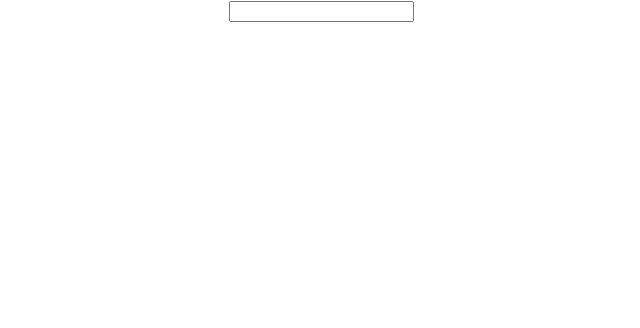
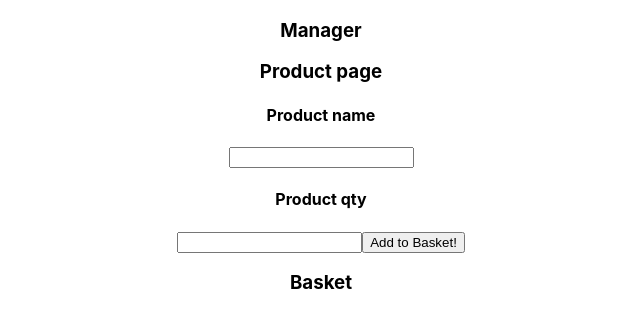
Before and after one commit to Reece-elder/BAE-21-MERN, a React (Create React App) app in the folder React/bae21-react/: page / in a window 1280 px wide. Shown: the top 328 px of the page, without its empty margins (319-959 px from the left). Built offline with nearby package versions, Linux system fonts and the light colour scheme.

Commit message:
horrible spaghetti code

```diff
--- a/React/bae21-react/src/App.js
+++ b/React/bae21-react/src/App.js
@@ -6,11 +6,12 @@ import Pizza from './components/004-props/Pizza';
 import PizzaOrder from './components/004-props/PizzaOrder';
 import ParentArray from './components/004-props/array/Parent';
 import './css/App.css';
-import Manager from './components/005-state/Manager';
+// import Manager from './components/005-state/Manager';
 import ControlledInput from './components/006-Forms/ControlledInput';
 import UserPassComp from './components/state-exercises/UserPassComp';
 import SearchTable from './components/state-exercises/SearchTable';
 // import Manager from './components/004-props/contactcard-exercise/Manager';
+import Manager from './components/007-lifting-state/Manager';
 
 function App() {
   return (
@@ -26,7 +27,8 @@ function App() {
       {/* <Manager/> */}
       {/* <ControlledInput/> */}
       {/* <UserPassComp/> */}
-      <SearchTable/>
+      {/* <SearchTable/> */}
+      <Manager/>
     </div>
   );
 }
--- /dev/null
+++ b/React/bae21-react/src/components/007-lifting-state/Basket.jsx
@@ -0,0 +1,14 @@
+const Basket = ({basket}) => {
+    return (
+        <div>
+        <h3> Basket </h3>
+        {basket.map((product) => {
+            console.log(basket);
+           return <h2> Product: {product.productName} quantity: {product.quantity}</h2>
+        })}
+        </div>
+
+     );
+}
+
+export default Basket;
--- /dev/null
+++ b/React/bae21-react/src/components/007-lifting-state/Manager.jsx
@@ -0,0 +1,47 @@
+// Product will be our child to display data
+// Basket will store our products, and render them out
+// Manager will be the parent class
+
+import { useState } from "react";
+import Basket from "./Basket";
+import Product from "./Product";
+
+// Have a selection of input fields, one for product and one for quantity
+// I will be able to add products of a specific name to my basket, basket will then render them
+
+// State 1 - Product name and quantity
+// State 2 - Whats contained in basket
+
+const Manager = () => {
+
+    // State for productName + qty
+    const [productName, setProductName] = useState("");
+    const [qty, setQty] = useState(0);
+
+    // State for basket
+    const [basket, setBasket] = useState([]);
+
+    // Function called addToBasket takes in data (prod name and qty)
+    const addToBasket = (data) => {
+
+        // Sets the state to be equal to what you pass in
+        setBasket((basket) => {
+
+            // Rather than replacing what is already in the array, it puts it at the end
+            // return an array = [...(ignore all of the first stuff), newData]
+            // ... in array means ignore all of the first ["a",...,"d"]
+            return [...basket, data]
+        });
+    };
+
+    return (
+        <div>
+            <h3> Manager</h3>
+            <Product setProductName={setProductName} setQty={setQty} addToBasket={addToBasket} productName={productName} qty={qty}/>
+            <Basket basket={basket}/>
+        </div>
+
+     );
+}
+
+export default Manager;
--- /dev/null
+++ b/React/bae21-react/src/components/007-lifting-state/Product.jsx
@@ -0,0 +1,26 @@
+const Product = ({setProductName, setQty, addToBasket, productName, qty}) => {
+
+    const add = () => {
+        const order = {
+            productName : productName,
+            quantity : qty
+        }
+        addToBasket(order);
+        console.log(order);
+    };
+
+    return (
+        <div>
+            <h3> Product page </h3>
+            <h4> Product name</h4>
+            <input type="text" name="product" onChange={(e) => setProductName(e.target.value)}/>
+            <br></br>
+            <h4> Product qty</h4>
+            <input type="number" name="quantity" onChange={(e) => setQty(e.target.value)}/>
+
+            <button type="button" onClick={add}> Add to Basket! </button>
+        </div>
+     );
+}
+
+export default Product;
```
